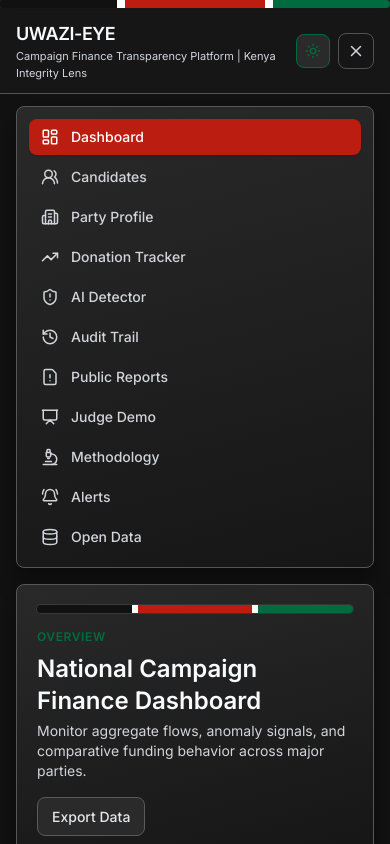
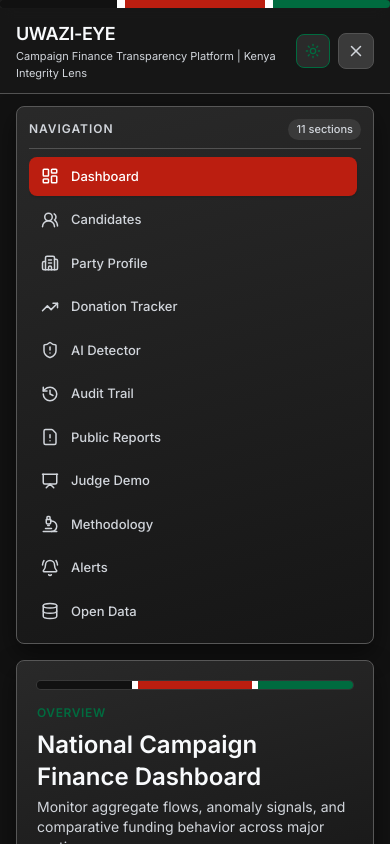
Before and after one commit to blankops-000/HAKI-EYE, a React (Vite) app: page /dashboard in a window 390 px wide. Both pictures are taken after a click on the button 356 px from the left and 50 px from the top of the page. Shown: the top 844 px of the page. Built offline with nearby package versions, Linux system fonts and the light colour scheme.

Commit message:
Polish in-frame mobile nav UX and accessibility

```diff
--- a/src/components/AppLayout.jsx
+++ b/src/components/AppLayout.jsx
@@ -31,7 +31,7 @@ const navigation = [
   { to: '/dashboard/open-data', label: 'Open Data', icon: Database },
 ];
 
-function NavLinks({ onNavigate }) {
+function NavLinks({ onNavigate, compact = false }) {
   return (
     <nav className="space-y-1" aria-label="Dashboard navigation">
       {navigation.map((item) => {
@@ -43,8 +43,12 @@ function NavLinks({ onNavigate }) {
             end={item.to === '/dashboard'}
             onClick={onNavigate}
             className={({ isActive }) =>
-              `flex items-center gap-3 rounded-lg px-3 py-2 text-sm font-medium transition ${
-                isActive ? 'bg-kenyaRed text-white shadow' : 'text-slate-600 hover:bg-slate-100 hover:text-kenyaGreen'
+              `flex items-center gap-3 rounded-lg px-3 ${
+                compact ? 'py-2.5 text-[13px]' : 'py-2 text-sm'
+              } font-medium transition ${
+                isActive
+                  ? 'bg-kenyaRed text-white shadow'
+                  : 'text-slate-700 hover:bg-slate-100 hover:text-kenyaGreen'
               }`
             }
           >
@@ -75,9 +79,13 @@ function AppLayout() {
             <ThemeToggle compactOnMobile />
             <button
               type="button"
-              className="inline-flex items-center justify-center rounded-lg border border-slate-300 p-2 text-slate-700 lg:hidden"
+              className={`inline-flex items-center justify-center rounded-lg border border-slate-300 p-2 text-slate-700 lg:hidden ${
+                mobileNavOpen ? 'bg-slate-100' : 'bg-white'
+              }`}
               onClick={() => setMobileNavOpen((open) => !open)}
               aria-label="Toggle navigation"
+              aria-expanded={mobileNavOpen}
+              aria-controls="mobile-dashboard-nav"
             >
               {mobileNavOpen ? <X size={18} /> : <Menu size={18} />}
             </button>
@@ -90,8 +98,19 @@ function AppLayout() {
 
       {mobileNavOpen && (
         <div className="mx-auto max-w-7xl px-4 pt-3 sm:px-6 lg:hidden">
-          <aside className="kenya-panel kenya-card rounded-lg p-3 shadow-soft">
-            <NavLinks onNavigate={() => setMobileNavOpen(false)} />
+          <aside
+            id="mobile-dashboard-nav"
+            className="kenya-panel kenya-card surface-animate rounded-lg p-3 shadow-soft"
+          >
+            <div className="mb-2 flex items-center justify-between border-b border-slate-200 pb-2">
+              <p className="text-xs font-semibold uppercase tracking-[0.08em] text-slate-500">Navigation</p>
+              <span className="rounded-full bg-slate-100 px-2 py-0.5 text-[11px] font-medium text-slate-600">
+                {navigation.length} sections
+              </span>
+            </div>
+            <div className="max-h-[65vh] overflow-auto pr-1">
+              <NavLinks compact onNavigate={() => setMobileNavOpen(false)} />
+            </div>
           </aside>
         </div>
       )}
```
